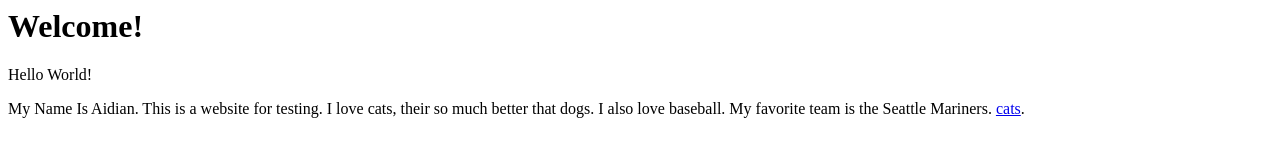
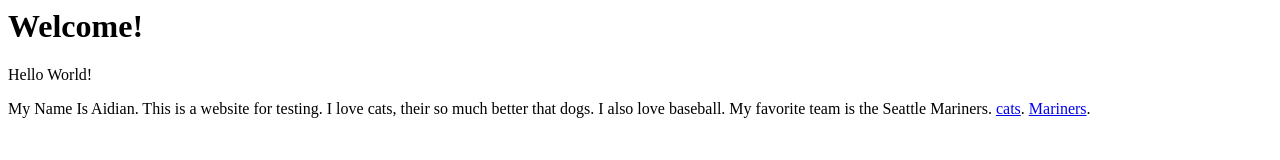
Before and after one commit to AidianNeely/test2019, a plain HTML site: page index.html in a window 1280 px wide. Drawn offline with Linux system fonts and the light colour scheme.

Commit message:
Update index.html

```diff
--- a/index.html
+++ b/index.html
@@ -11,6 +11,7 @@
 
     <a href= "http://bit.ly/2Wu8TY9">cats</a>.
 
+          <a href= "http://bit.ly/2EpC18j">Mariners</a>.
 </body>
 
 
```
